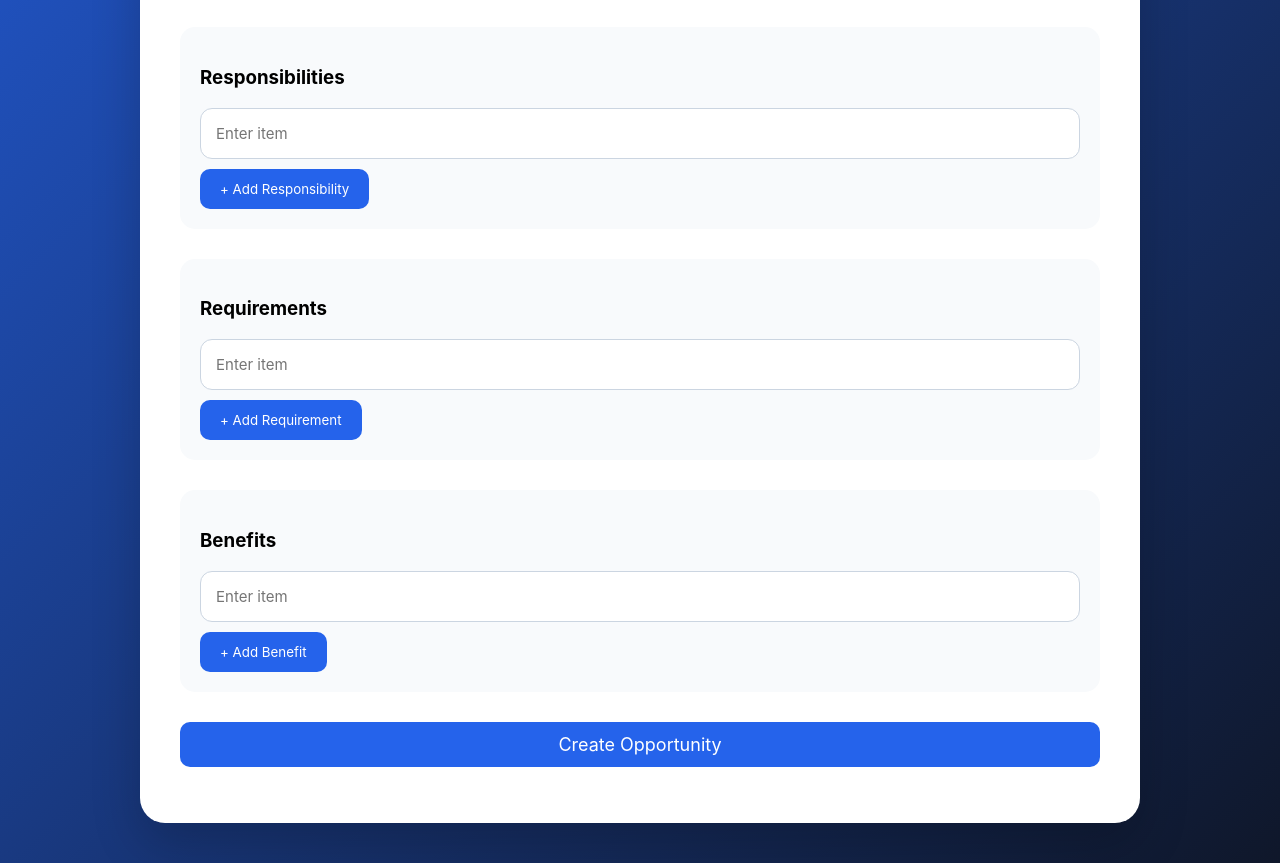
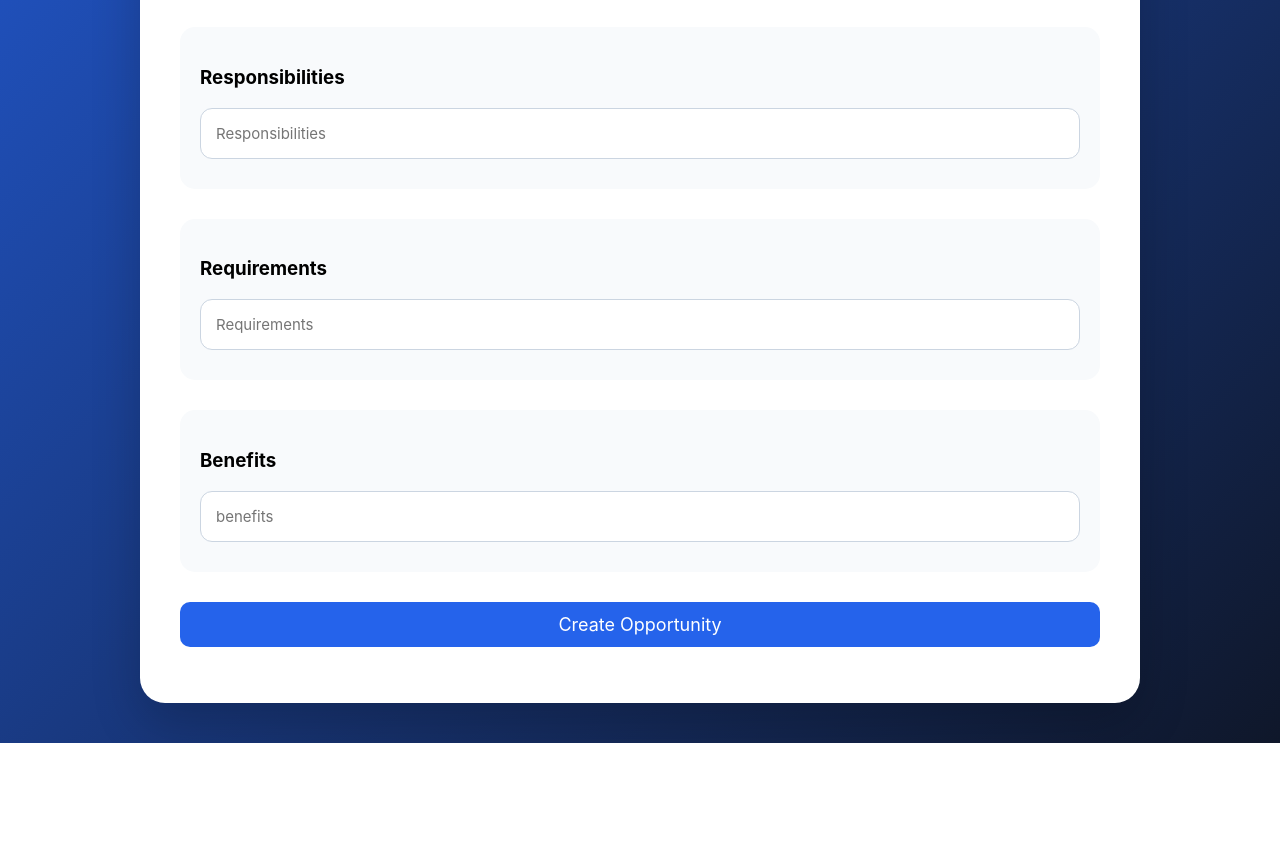
Before and after one commit to zitodev/TalentHub, a website: page public/opportunity.html in a window 1280 px wide. Shown: the part 705-1568 px from the top of the page. After the commit the page ends 1448 px from the top, so only its background shows below. Drawn offline with Linux system fonts and the light colour scheme.

Commit message:
opportunity creation

```diff
--- a/public/opportunity.html
+++ b/public/opportunity.html
@@ -199,7 +199,7 @@
 
           <div class="input-box">
             <select id="category">
-              <option>Select Category</option>
+              <option value="">Select Category</option>
 
               <option>Job</option>
 
@@ -215,7 +215,7 @@
 
           <div class="input-box">
             <select id="opportunityType">
-              <option>Opportunity Type</option>
+              <option value="">Opportunity Type</option>
 
               <option>Full-time</option>
 
@@ -263,31 +263,18 @@
         <div class="array-section">
           <h3>Responsibilities</h3>
 
-          <div id="responsibilities"></div>
-
-          <button type="button" onclick="addField('responsibilities')">
-            + Add Responsibility
-          </button>
+          <input type="text" placeholder="Responsibilities" />
         </div>
 
         <div class="array-section">
           <h3>Requirements</h3>
-
-          <div id="requirements"></div>
-
-          <button type="button" onclick="addField('requirements')">
-            + Add Requirement
-          </button>
+          <input type="text" placeholder="Requirements" />
         </div>
 
         <div class="array-section">
           <h3>Benefits</h3>
 
-          <div id="benefits"></div>
-
-          <button type="button" onclick="addField('benefits')">
-            + Add Benefit
-          </button>
+          <input type="text" placeholder="benefits" />
         </div>
 
         <button class="submit">Create Opportunity</button>
@@ -309,34 +296,9 @@
         }
       };
 
-      function addField(id) {
-        const div = document.getElementById(id);
-
-        const input = document.createElement("input");
-
-        input.type = "text";
-
-        input.placeholder = "Enter item";
-
-        div.appendChild(input);
-      }
-
-      addField("responsibilities");
-
-      addField("requirements");
-
-      addField("benefits");
-
-      document
-        .getElementById("opportunityForm")
-        .addEventListener("submit", async (e) => {
+      const form = document.getElementById("opportunityForm");
+      form.addEventListener("submit", async (e) => {
         e.preventDefault();
-
-          const getArray = (id) => {
-            return [
-              ...document.getElementById(id).querySelectorAll("input"),
-            ].map((x) => x.value);
-          };
 
         const data = {
           title: title.value,
@@ -351,11 +313,11 @@
 
           duration: duration.value,
 
-            responsibilities: getArray("responsibilities"),
+          responsibilities: responsibilities.value,
 
-            requirements: getArray("requirements"),
+          requirements: requirements.value,
 
-            benefits: getArray("benefits"),
+          benefits: benefits.value,
 
           startDate: startDate.value,
         };
@@ -377,8 +339,10 @@
         );
 
         const result = await response.json();
+        console.log(result);
 
         if (response.ok) {
+          console.log(response);
           document.getElementById("message").innerHTML =
             "✅ Opportunity Created Successfully";
         } else {
```
Lines whose indentation alone changed are shown as unchanged.
